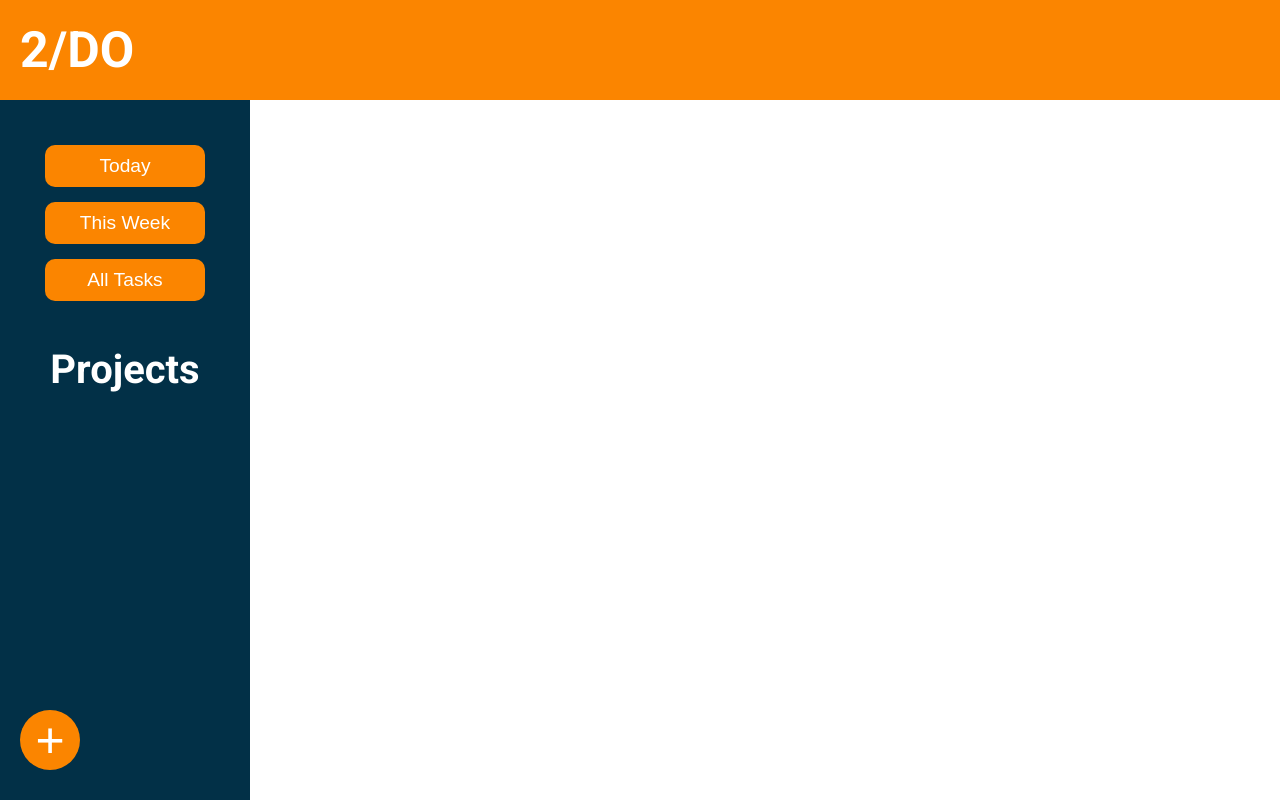
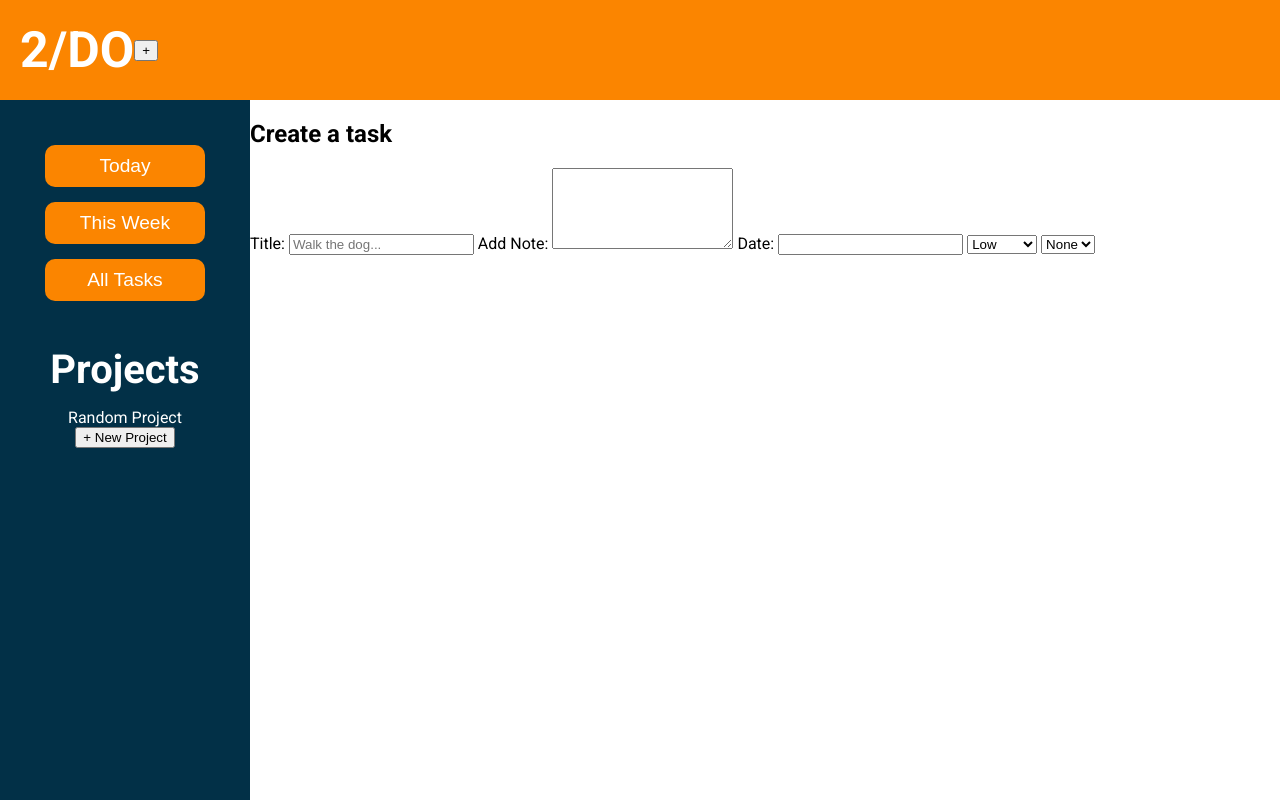
Before and after one commit to VictorOmboke/todo-list, a website built with webpack: page dist/index.html in a window 1280 px wide. Built offline with nearby package versions, Linux system fonts and the light colour scheme.

Commit message:
Create the layout and forms

```diff
--- a/dist/index.html
+++ b/dist/index.html
@@ -15,6 +15,7 @@
   <body>
     <div id="header">
       <h1>2/DO</h1>
+      <button class="task-creator">&#43;</button>
     </div>
 
     <div id="sideBar">
@@ -27,15 +28,49 @@
       <div id="projects">
         <h2>Projects</h2>
 
-        <div id="project-display"></div>
-      </div>
-
-      <div id="create-btn">
-        <button class="createBtn">+</button>
+        <div id="project-display">Random Project</div>
+        <button class="createProjectBtn">&#43; New Project</button>
       </div>
     </div>
 
-    <div id="content"></div>
+    <div id="content">
+      <div id="task-creator">
+        <h2>Create a task</h2>
+
+        <div class="task-form">
+          <form action="" method="post">
+            <label for="title">Title: </label>
+            <input
+              type="text"
+              id="title"
+              name="title"
+              placeholder="Walk the dog..."
+            />
+
+            <label for="add_note">Add Note:</label>
+            <textarea
+              name="add_note"
+              id="add_note"
+              cols="20"
+              rows="5"
+            ></textarea>
+
+            <label for="date">Date:</label>
+            <input type="datetime" name="date" id="date" />
+
+            <select name="priority" id="priority">
+              <option value="low">Low</option>
+              <option value="medium">Medium</option>
+              <option value="high">High</option>
+            </select>
+
+            <select name="project" id="project">
+              <option value="none">None</option>
+            </select>
+          </form>
+        </div>
+      </div>
+    </div>
 
     <script src="main.js"></script>
   </body>
```
